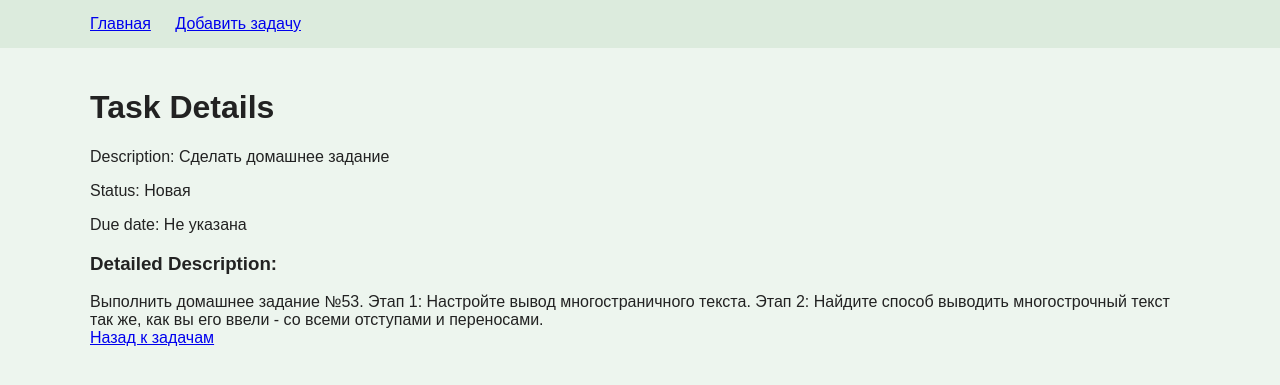
After one commit to sadralievaakylai-ux/hw52, a Django app: page /tasks/1/ in a window 1280 px wide. The commit adds this page. Shown: the top 385 px of the page. Run offline with Django 5.2, Linux system fonts and the light colour scheme; data comes from the database, SQL or seed files in the repository; both versions use the stored data as it was after the commit.

Commit message:
Complete homework 53

```diff
--- a/source/main/urls.py
+++ b/source/main/urls.py
@@ -16,8 +16,17 @@ Including another URLconf
 """
 from django.contrib import admin
 from django.urls import path, include
+from webapp.views import (
+    task_list_view,
+    task_create_view,
+    task_delete_view,
+    task_detail_view
+)
 
 urlpatterns = [
     path('admin/', admin.site.urls),
-    path('', include('webapp.urls'))
+    path('', task_list_view, name='task_list'),
+    path('tasks/add/', task_create_view, name='task_create'),
+    path('tasks/<int:task_id>/delete/', task_delete_view, name='task_delete'),
+    path('tasks/<int:pk>/', task_detail_view, name='task_detail'),
 ]
--- a/source/webapp/models.py
+++ b/source/webapp/models.py
@@ -8,6 +8,7 @@ class Task(models.Model):
     description = models.TextField()
     status = models.CharField(max_length=20, choices=STATUS_CHOICES, default='new')
     due_date = models.DateField(null=True, blank=True)
+    detailed_description = models.TextField(blank=True)
 
     def __str__(self):
         return self.description
--- a/source/webapp/static/css/style.css
+++ b/source/webapp/static/css/style.css
@@ -1,18 +1,25 @@
 body {
+    margin: 0;
     font-family: Arial, sans-serif;
     background: #edf5ee;
     color: #222222;
-    margin: 30px;
 }
 
-.task {
-    background: white;
-    padding: 15px;
-    margin-top: 15px;
-    border: 1px solid #cccccc;
+.container {
+    max-width: 1100px;
+    margin: 0 auto;
+    padding: 20px;
 }
 
-input, textarea, select, button {
-    margin-top: 8px;
-    padding: 7px;
+.navbar {
+    background: #dcebdd;
 }
+
+.navbar .container {
+    padding-top: 15px;
+    padding-bottom: 15px;
+}
+
+.navbar a {
+    margin-right: 20px;
+}
--- /dev/null
+++ b/source/webapp/templates/base.html
@@ -0,0 +1,22 @@
+{% load static %}
+<!DOCTYPE html>
+<html lang="ru">
+<head>
+    <meta charset="UTF-8">
+    <title>{% block title %}TODO List{% endblock %}</title>
+    <link rel="stylesheet" href="{% static 'css/style.css' %}">
+</head>
+<body>
+    <nav class="navbar">
+        <div class="container">
+            <a href="{% url 'task_list' %}">Главная</a>
+            <a href="{% url 'task_create' %}">Добавить задачу</a>
+        </div>
+    </nav>
+
+    <div class="container">
+        {% block content %}
+        {% endblock %}
+    </div>
+</body>
+</html>
--- /dev/null
+++ b/source/webapp/templates/task_detail.html
@@ -0,0 +1,17 @@
+{% extends 'base.html' %}
+
+{% block title %}Task Details{% endblock %}
+
+{% block content %}
+    <h1>Task Details</h1>
+
+    <p>Description: {{ task.description }}</p>
+    <p>Status: {{ task.get_status_display }}</p>
+    <p>Due date: {{ task.due_date|date:"Y-m-d"|default:"Не указана" }}</p>
+
+    <h3>Detailed Description:</h3>
+    <div class="detailed-description">{{ task.detailed_description }}</div>
+
+    <a href="{% url 'task_list' %}">Назад к задачам</a>
+
+{% endblock %}
--- a/source/webapp/views.py
+++ b/source/webapp/views.py
@@ -1,5 +1,7 @@
 from django.shortcuts import render, redirect
 from webapp.models import Task, STATUS_CHOICES
+from django.shortcuts import get_object_or_404
+from django.urls import reverse
 
 
 def task_list_view(request):
@@ -16,10 +18,14 @@ def task_create_view(request):
         due_date = request.POST.get('due_date')
         if description and status in dict(STATUS_CHOICES):
             Task.objects.create(description=description, status=status, due_date=due_date or None)
-        return redirect('/')
+        return redirect(reverse('task_list'))
 
 
 def task_delete_view(request, task_id):
     if request.method == 'POST':
         Task.objects.filter(id=task_id).delete()
-    return redirect('/')
+    return redirect(reverse('task_list'))
+
+def task_detail_view(request, pk):
+    task = get_object_or_404(Task, pk=pk)
+    return render(request, 'task_detail.html', {'task': task})
```
Also changed, not shown: source/webapp/fixtures/tasks.json (+10 -3 lines), source/webapp/templates/task_create.html (+12 -13 lines), source/webapp/templates/task_list.html (+14 -13 lines), source/webapp/migrations/0002_task_detailed_description.py (added).
